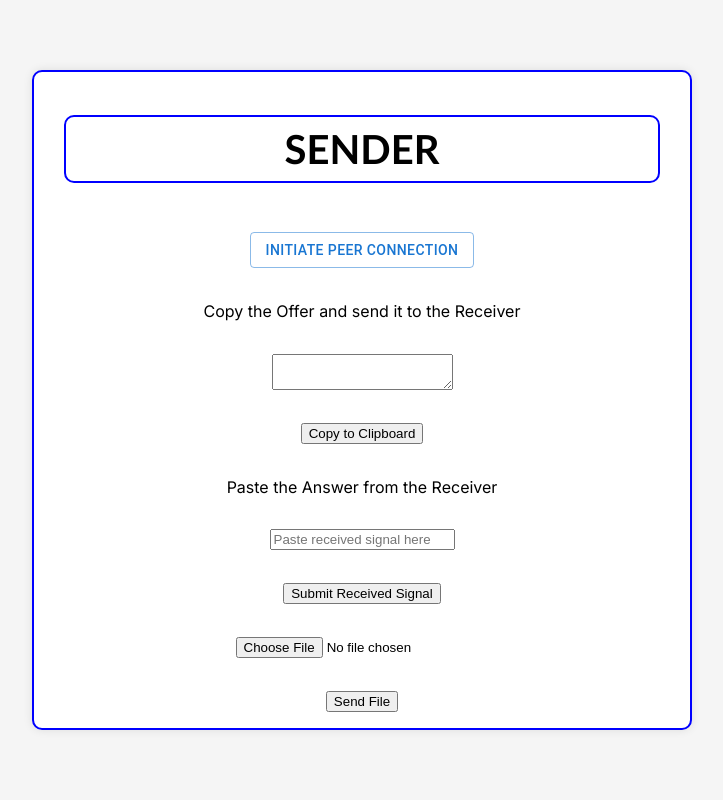
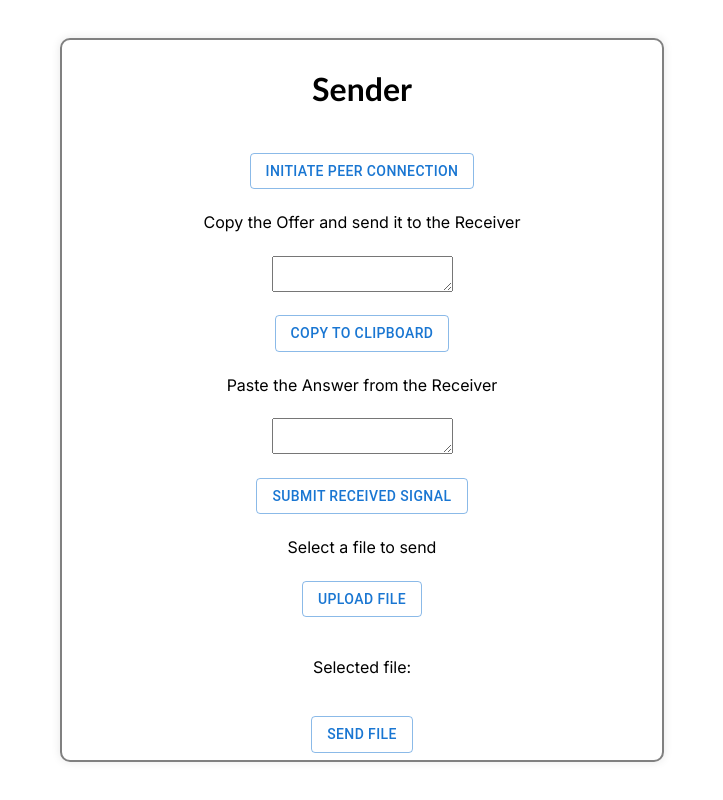
Before and after one commit to Praneeth003/file-transfer, a Next.js app: page /sender in a window 1280 px wide. Shown: the whole page, without its empty margins (278-1001 px from the left). Built offline with nearby package versions, Linux system fonts and the light colour scheme.

Commit message:
sytling sender using mui components

```diff
--- a/src/app/globals.css
+++ b/src/app/globals.css
@@ -122,7 +122,7 @@ body {
   align-items: center;
   height: 100vh;
   margin: 0;
-  background-color: #f5f5f5;
+  background-color: white;
 }
 
 div {
@@ -134,12 +134,12 @@ div {
   width: 75vh;
   gap: 1rem;
   background-color: #ffffff;
-  border: 2px solid blue;
+  border: 2px solid gray;
   border-radius: 10px;
   box-shadow: 0px 0px 10px rgba(0, 0, 0, 0.1);
 }
 
- h1{
+ #homeH1{
   font-size: 2.5rem;
   font-weight: 700;
   line-height: 1.2;
@@ -148,7 +148,7 @@ div {
   color: #000000;
   font-family: 'Trebuchet MS', 'Lucida Sans Unicode', 'Lucida Grande', 'Lucida Sans', Arial, sans-serif;
   background-color: #ffffff;
-  border: 2px solid blue;
+  border: 2px solid gray;
   padding: 0.5rem;
   border-radius: 10px;
   text-align: center;
@@ -163,23 +163,29 @@ div {
   width: 90%;
   gap: 1rem;
   background-color: #ffffff;
-  border: 2px solid blue;
+  border: 2px solid gray;
   padding: 0.5rem;
   border-radius: 10px;
   margin: 0.5rem;
  }
 
- #inside-sender-div{
+h1{
+  position: relative;
+  font-family: 'Trebuchet MS', 'Lucida Sans Unicode', 'Lucida Grande', 'Lucida Sans', Arial, sans-serif;
+  font-size: 2rem;
+}
+
+Box{
   display: flex;
   flex-direction: column;
   align-items: center;
-  justify-content: space-around;
+  justify-content: center;
   height: 80%;
-  width: 50%;
+  width: 90%;
   gap: 1rem;
   background-color: #ffffff;
-  border: 2px solid blue;
+  border: 2px solid gray;
   padding: 0.5rem;
   border-radius: 10px;
   margin: 0.5rem;
- }
+}
--- a/src/app/sender/page.tsx
+++ b/src/app/sender/page.tsx
@@ -92,21 +92,42 @@ export default function Sender() {
     };
 
     return (
-        <Box id = 'inside-sender-div'>
-            <h1>SENDER </h1>
+        <div>
+            <h1>Sender</h1>
             <Button onClick={initializePeer} variant= 'outlined'>Initiate Peer Connection</Button>
+
 
             <label htmlFor = "sendOffer">Copy the Offer and send it to the Receiver</label>
             <textarea value={sendOffer} id="sendOffer"></textarea>
-            <button onClick={copyToClipboard}>Copy to Clipboard</button>
+            <Button onClick={copyToClipboard} variant='outlined'>Copy to Clipboard</Button>
 
 
             <label htmlFor="receivedSignal">Paste the Answer from the Receiver</label>
-            <input value={receivedSignal} onChange={(e) => setReceivedSignal(e.target.value)} type="text" placeholder="Paste received signal here" id = "receivedSiganl"/>
-            <button onClick={handleReceivedSignal}>Submit Received Signal</button>
+            <textarea
+            value={receivedSignal}
+            onChange={(e) => setReceivedSignal(e.target.value)}
+            id = "receivedSiganl">
+            </textarea>
+            <Button onClick={handleReceivedSignal} variant='outlined'>Submit Received Signal</Button>
 
-            <input type="file" onChange={handleFileChange} />
-            <button onClick={sendFile}>Send File</button>
-        </Box>
+            {/* <label htmlFor="file">Select a file to send</label>
+            <input type="file" onChange={handleFileChange}/> */}
+
+            <label htmlFor="file">Select a file to send</label>
+            <Button
+            variant="outlined"
+            component="label" // Make the Button act as a label
+            >
+            Upload File
+            <input
+                type="file"
+                hidden // Hide the default file input
+                onChange={handleFileChange}
+            />
+            </Button>
+            <p>Selected file: {file?.name}</p>
+
+            <Button onClick={sendFile} variant='outlined'>Send File</Button>
+        </div>
     );
 }
```
Also changed, not shown: src/app/page.tsx (+17 -7 lines).
